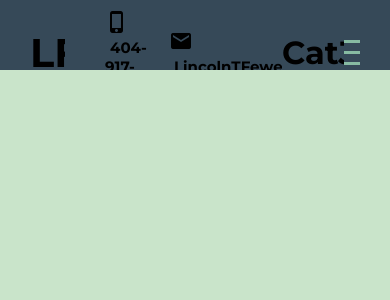
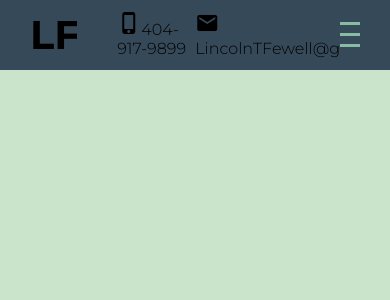
Before and after one commit to LFewell/React-Portfolio, a React (Create React App) app: page / in a window 390 px wide. Shown: the top 300 px of the page. Built offline with nearby package versions, Linux system fonts and the light colour scheme.

Commit message:
Animated the hamburger menu

```diff
--- a/src/App.js
+++ b/src/App.js
@@ -5,11 +5,13 @@
 import Topbar from "./components/topbar/Topbar";
 import Works from "./components/works/Works";
 import "./app.scss"
+import { useState } from "react";
 
 function App() {
+  const [menuOpen,setMenuOpen] = useState(false)
   return (
     <div className="app">
-      <Topbar />
+      <Topbar menuOpen={menuOpen} setMenuOpen={setMenuOpen}/>
       <div className="sections">
         <Intro/>
         <Portfolio/>
--- a/src/components/topbar/topbar.jsx
+++ b/src/components/topbar/topbar.jsx
@@ -1,8 +1,8 @@
 import "./topbar.scss"
 
-export default function topbar() {
+export default function topbar({menuOpen, setMenuOpen}) {
     return (
-        <div className="topbar">
+        <div className={"topbar " + (menuOpen && "active")}>
             <div className="wrapper">
                 <div className="left">
                     <a href="#intro" className="logo">LF./</a>
@@ -15,9 +15,8 @@
                     <span>LincolnTFewell@gmail.com</span>
                     </div>
                 </div>
-                <h1>CatJAM</h1>
                 <div className="right">
-                    <div className="hamburger">
+                    <div className="hamburger" onClick={()=>setMenuOpen(!menuOpen)}>
                         <span className="line1"></span>
                         <span className="line2"></span>
                         <span className="line3"></span>
--- a/src/components/topbar/topbar.scss
+++ b/src/components/topbar/topbar.scss
@@ -5,6 +5,7 @@
     position: fixed;
     top: 0px;
     z-index: 2;
+    transition: all 1s ease;
 
     .wrapper {
         padding: 10px 30px;
@@ -28,7 +29,7 @@
                 display: flex;
                 align-items: center;
                 margin-left: 30px;
-            }
+
 
             span{
                 margin-left: 5px;
@@ -36,8 +37,9 @@
                 font-size: 15px;
                 font-weight: 700;
             }
+            }
         }
-    }
+
 
     .right{
 
@@ -53,7 +55,30 @@
                 width: 100%;
                 height: 3px;
                 background-color: #87BBA2;
+                transform-origin: left;
+                transition: all 2s ease;
             }
         }
     }
+
 }
+&.active{
+    background-color: #364958;
+    color: #87BBA2;
+
+    .hamburger{
+        span{
+            &:first-child{
+                background-color: #87BBA2;
+                transform: rotate(45deg);
+            }
+            &:nth-child(2){
+                opacity: 0;
+            }
+            &:last-child{
+                background-color: #87BBA2;
+                transform: rotate(-45deg);
+            }
+        }
+    }
+}}
```
